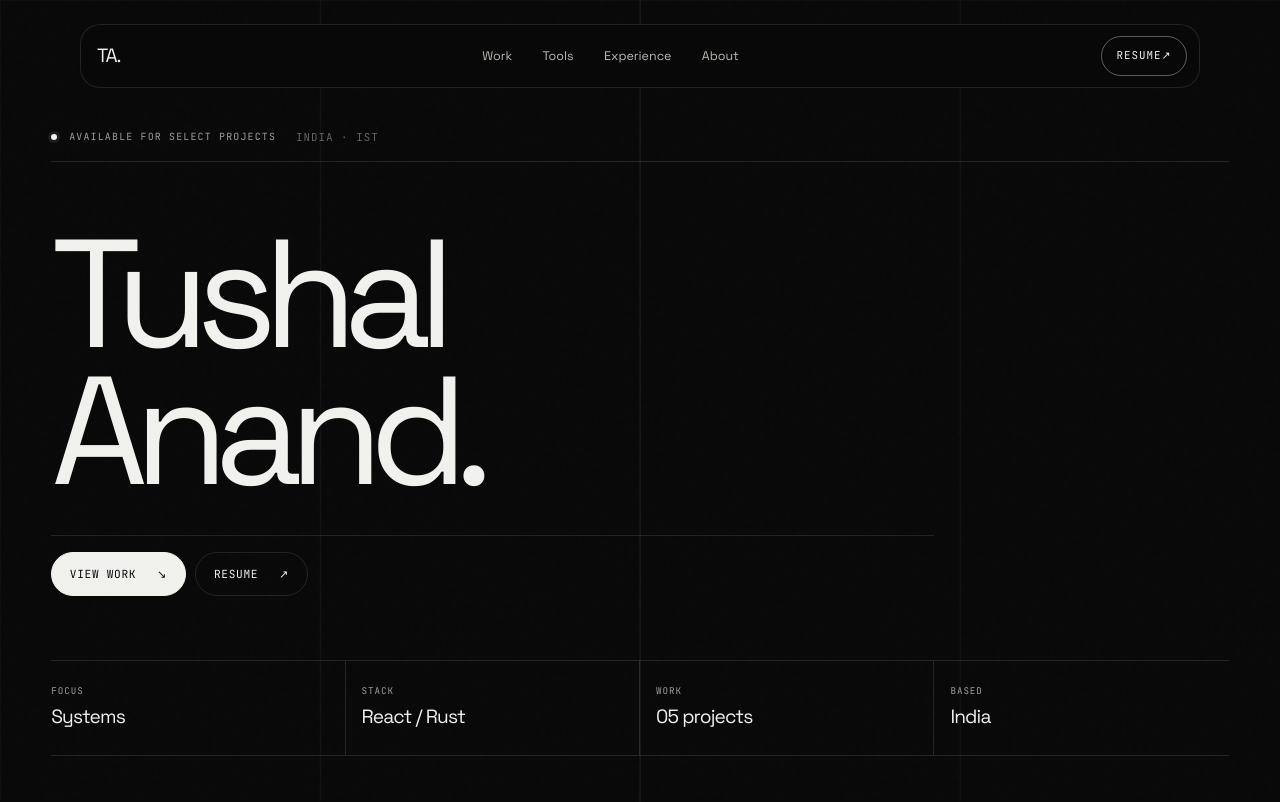
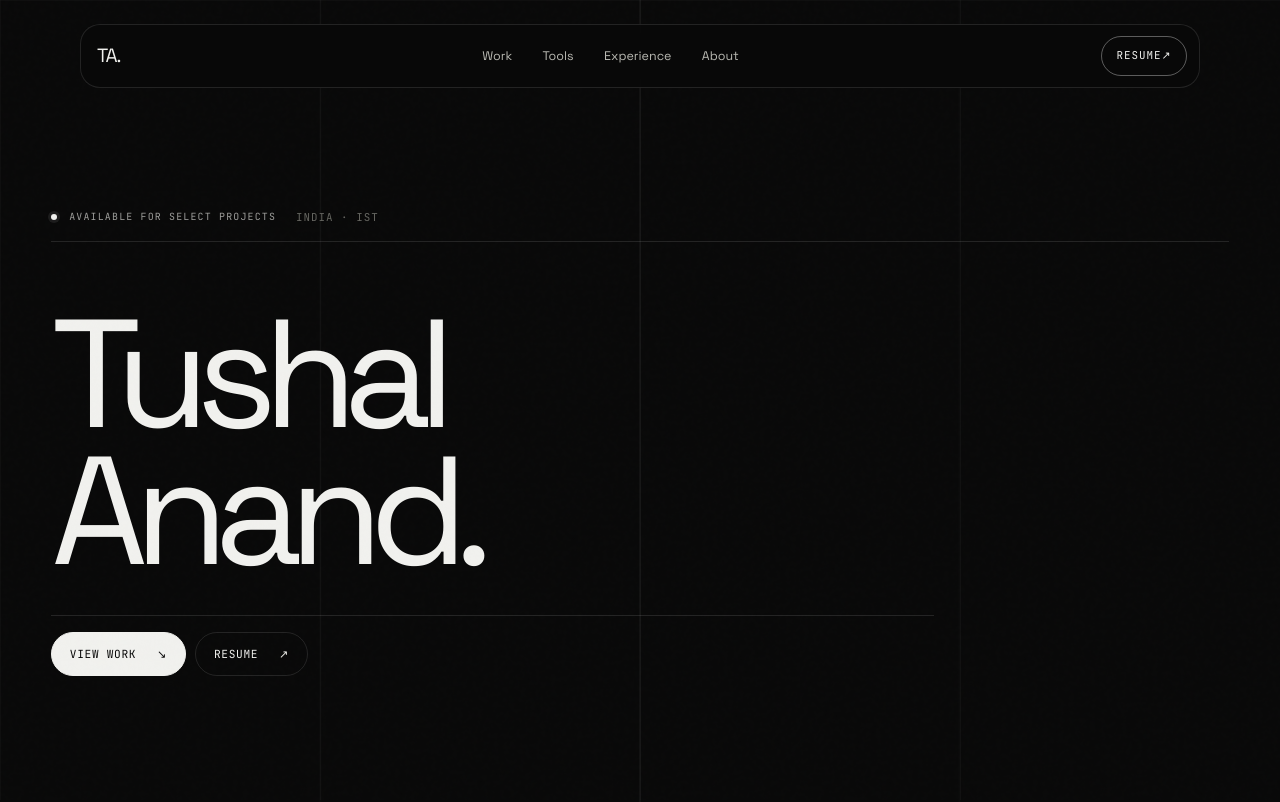
Before and after one commit to pandeYtushal/Portfolio2, a React (Vite) app: page / in a window 1280 px wide. Shown: the top 802 px of the page. Built offline with nearby package versions, Linux system fonts and the light colour scheme.

Commit message:
remove hero overview strip

```diff
--- a/src/components/Hero.tsx
+++ b/src/components/Hero.tsx
@@ -9,7 +9,6 @@ export default function Hero() {
       <p className="eyebrow"><span className="live-dot" /> AVAILABLE FOR SELECT PROJECTS <span className="eyebrow-meta">INDIA · IST</span></p>
       <h1 className="hero-name" aria-label="Tushal Anand"><span className="name-line"><m.span initial={reduce ? false : { y: "110%" }} animate={{ y: 0 }} transition={{ ...springs.ui, delay: stagger }}>Tushal</m.span></span><span className="name-line"><m.span initial={reduce ? false : { y: "110%" }} animate={{ y: 0 }} transition={{ ...springs.ui, delay: stagger * 2 }}>Anand<span className="accent">.</span></m.span></span></h1>
       <div className="hero-bottom"><div className="hero-actions"><a className="button button-primary magnetic" href="#projects">View work <span>↘</span></a><a className="button button-quiet magnetic" href="/resume">Resume <span>↗</span></a></div></div>
-      <div className="hero-specs" aria-label="Portfolio overview"><div><span>FOCUS</span><strong>Systems</strong></div><div><span>STACK</span><strong>React / Rust</strong></div><div><span>WORK</span><strong>05 projects</strong></div><div><span>BASED</span><strong>India</strong></div></div>
     </div>
     <div className="hero-index"><span>SOFTWARE ENGINEER</span><span>SCROLL TO EXPLORE ↓</span></div>
   </section>;
```
